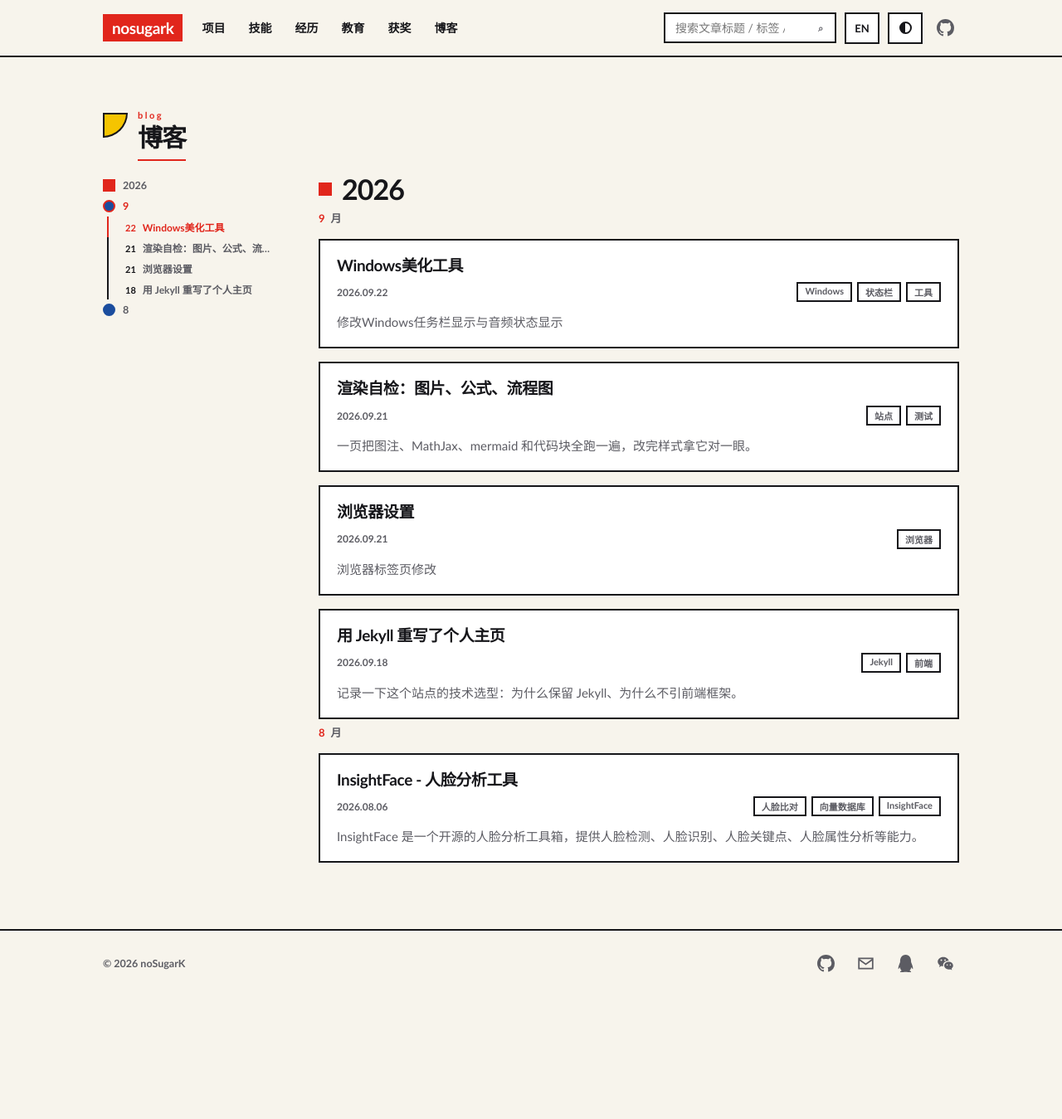
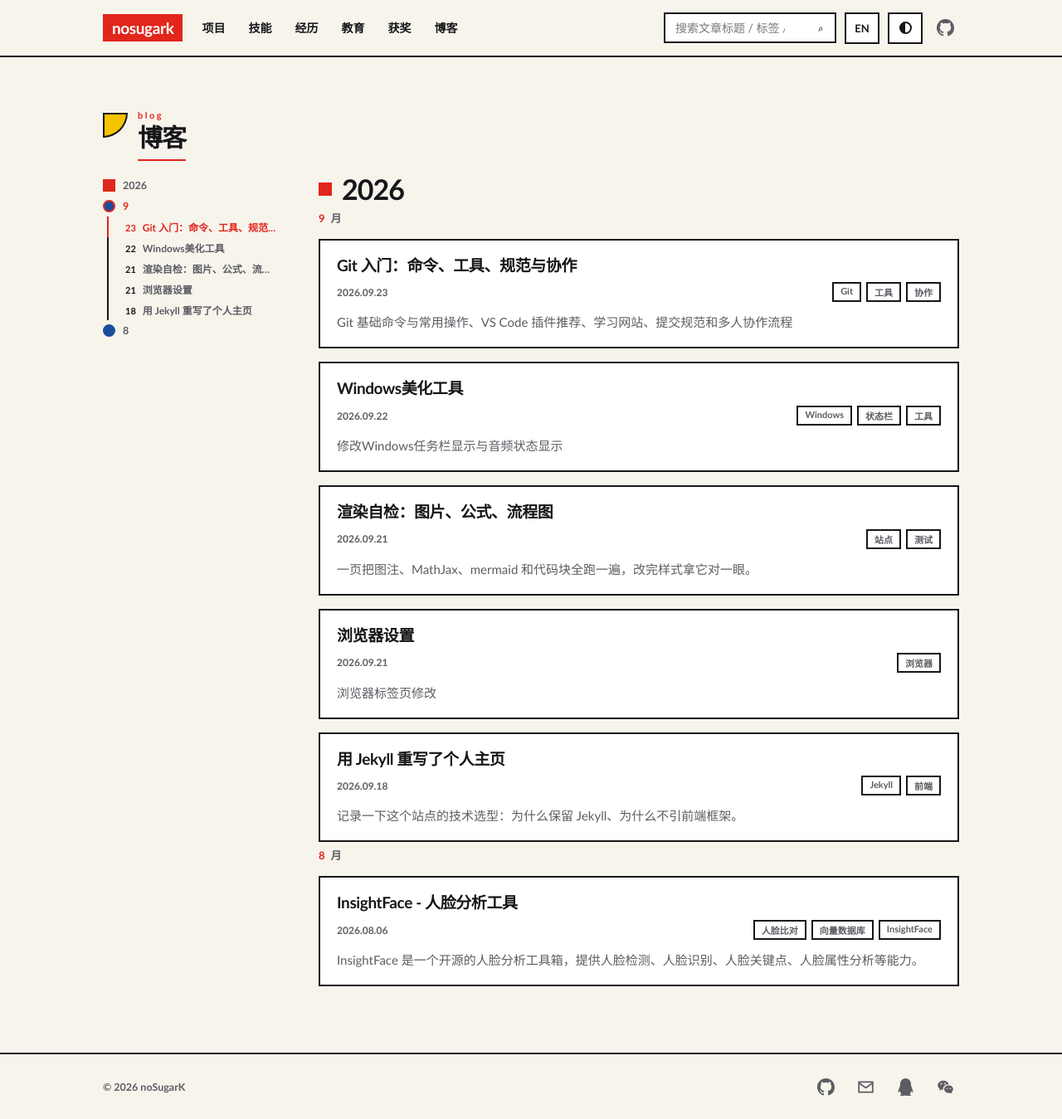
Before and after one commit to noSugarK/nosugark.github.io, a Jekyll site: the page built from blog.html, in a window 1280 px wide and 1349 px high. Shown: the whole window at 83% size. Built offline with Jekyll 4.4.1, drawn with Linux system fonts in a browser that asks for light colours; some of the changed lines change nothing that is shown.

Commit message:
docs: Git 入门：命令、工具、规范与协作
- 基础命令、后悔药、merge 与 rebase 的取舍
- VS Code 插件与学习网站推荐
- 约定式提交规范与多人协作流程（含分支图、冲突处理）
- 补 diff 标题类 token 的高亮配色

````diff
--- /dev/null
+++ b/_posts/2026-09-23-git-basics.md
@@ -0,0 +1,319 @@
+---
+layout: post
+title: Git 入门：命令、工具、规范与协作
+description: Git 基础命令与常用操作、VS Code 插件推荐、学习网站、提交规范和多人协作流程
+tags: [Git, 工具, 协作]
+math: false
+mermaid: true
+---
+
+## 1. 先搞懂四个区域
+
+Git 里的文件只在这四个地方流转，命令说到底就是在它们之间搬东西：
+
+```mermaid
+flowchart LR
+  W[工作区] -- git add --> S[暂存区]
+  S -- git commit --> L[本地仓库]
+  L -- git push --> R[远程仓库]
+  R -- git fetch / pull --> L
+  L -- git switch / restore --> W
+```
+
+- **工作区**：你正在编辑的文件。
+- **暂存区**：下一次提交要包含的改动，用 `git add` 挑进去。
+- **本地仓库**：`git commit` 之后的历史，存在 `.git` 目录里。
+- **远程仓库**：GitHub / GitLab / Gitee 上的那份，团队共享。
+
+## 2. 安装与首次配置
+
+```bash
+# 查看版本，确认安装成功
+git --version
+
+# 身份信息，会写进每一次提交
+git config --global user.name  "你的名字"
+git config --global user.email "you@example.com"
+
+# 新仓库默认分支叫 main
+git config --global init.defaultBranch main
+
+# 默认编辑器改成 VS Code（写提交说明、解决冲突时会用到）
+git config --global core.editor "code --wait"
+
+# Windows 上：提交时转 LF、检出时转 CRLF
+git config --global core.autocrlf true
+
+# 中文文件名不再显示成 \346\226\207 这种转义
+git config --global core.quotepath false
+
+# 查看所有配置
+git config --list --show-origin
+```
+
+> [!TIP]
+> 推荐用 SSH 连接远程仓库，省去每次输密码：`ssh-keygen -t ed25519 -C "you@example.com"` 生成密钥，把 `~/.ssh/id_ed25519.pub` 的内容贴到 GitHub → Settings → SSH and GPG keys，最后用 `ssh -T git@github.com` 测试。
+
+## 3. 基础命令
+
+### 3.1 创建与获取仓库
+
+```bash
+git init                                  # 把当前目录变成 Git 仓库
+git clone git@github.com:user/repo.git    # 克隆远程仓库
+git clone <url> my-dir                    # 克隆到指定目录
+```
+
+### 3.2 日常三件套：查看、暂存、提交
+
+```bash
+git status              # 现在什么状态？最常用，不确定就先敲它
+git diff                # 工作区 vs 暂存区：还没 add 的改动
+git diff --staged       # 暂存区 vs 上次提交：add 了、准备提交的改动
+
+git add file.txt        # 暂存单个文件
+git add .               # 暂存当前目录下所有改动
+git add -p              # 逐块挑选要暂存的改动，适合把一堆改动拆成多次提交
+
+git commit -m "feat: 新增登录页"   # 提交
+git commit --amend                  # 修改最近一次提交（还没 push 时用）
+```
+
+`git diff` 的输出长这样：`-` 开头是删掉的行，`+` 开头是新加的行，`@@` 标出改动在文件里的位置：
+
+```diff
+diff --git a/src/config.js b/src/config.js
+index 3f2a1c0..8b7d9e4 100644
+--- a/src/config.js
++++ b/src/config.js
+@@ -1,5 +1,6 @@
+ export const config = {
+-  timeout: 3000,
++  timeout: 5000,
++  retry: 2,
+   baseURL: "/api",
+   debug: false,
+ };
+```
+
+### 3.3 查看历史
+
+```bash
+git log --oneline --graph --all    # 一行一个提交，画出分支图
+git log -p file.txt                # 某个文件的每次改动
+git show <commit>                  # 某次提交的详细内容
+git blame file.txt                 # 每一行是谁、在哪次提交改的
+```
+
+### 3.4 分支
+
+```bash
+git branch                   # 列出本地分支
+git branch -a                # 包括远程分支
+git switch -c feature/login  # 新建并切换（老写法：git checkout -b）
+git switch main              # 切换分支
+git merge feature/login      # 把 feature/login 合并进当前分支
+git branch -d feature/login  # 删除已合并的分支
+```
+
+### 3.5 与远程同步
+
+```bash
+git remote -v                      # 查看远程地址
+git remote add origin <url>        # 关联远程仓库
+git fetch                          # 只下载远程更新，不动你的代码
+git pull                           # fetch + merge
+git pull --rebase                  # fetch + rebase，历史更干净
+git push -u origin feature/login   # 首次推送新分支并建立跟踪
+git push                           # 之后直接 push
+```
+
+## 4. 常见操作与后悔药
+
+| 场景 | 命令 |
+|--|--|
+| 撤销工作区里某个文件的修改 | `git restore file.txt` |
+| 把文件移出暂存区（保留修改） | `git restore --staged file.txt` |
+| 撤销最近一次提交，改动退回暂存区 | `git reset --soft HEAD~1` |
+| 撤销最近一次提交，改动退回工作区 | `git reset HEAD~1` |
+| 已经 push 的提交想撤销 | `git revert <commit>`（生成一个反向提交，不改历史） |
+| 改到一半要切分支 | `git stash` 暂存 → 切走 → 回来 `git stash pop` |
+| 把别的分支的某个提交拿过来 | `git cherry-pick <commit>` |
+| 误删了分支 / reset 过头 | `git reflog` 找到之前的提交号，再 `git reset --hard <commit>` |
+| 让 Git 忽略某些文件 | 写进 `.gitignore`；已被跟踪的先 `git rm --cached file` |
+
+> [!WARNING]
+> `git reset --hard` 会直接丢掉工作区里没提交的修改，`git push --force` 会覆盖远程历史。这两个命令敲之前先想清楚；多人共用的分支上，改用 `git push --force-with-lease`，别人推过新提交时它会拒绝覆盖。
+
+### merge 还是 rebase？
+
+- **merge**：保留真实的分叉历史，会多出一个合并提交，安全。
+- **rebase**：把你的提交"挪"到最新的基础上，历史是一条直线，但会改写提交号。
+
+原则只有一条：**只 rebase 还没推送、或者只有你自己在用的分支**。公共分支（`main`、`develop`）一律 merge。
+
+## 5. VS Code 插件推荐
+
+VS Code 自带的源代码管理面板（`Ctrl+Shift+G`）已经能完成暂存、提交、推送、解决冲突这些操作，下面这些插件在它的基础上补功能：
+
+| 插件 | 用途 |
+|--|--|
+| [GitLens](https://marketplace.visualstudio.com/items?itemName=eamodio.gitlens) | 行内显示每行代码的作者和提交，查看文件历史、对比分支，功能最全 |
+| [Git Graph](https://marketplace.visualstudio.com/items?itemName=mhutchie.git-graph) | 图形化分支图，右键就能切分支、合并、cherry-pick，轻量直观 |
+| [Git History](https://marketplace.visualstudio.com/items?itemName=donjayamanne.githistory) | 查看某个文件或某一行的历史记录 |
+| [GitHub Pull Requests](https://marketplace.visualstudio.com/items?itemName=GitHub.vscode-pull-request-github) | 在 VS Code 里创建、审查、合并 PR，处理 Issue |
+| [Conventional Commits](https://marketplace.visualstudio.com/items?itemName=vivaxy.vscode-conventional-commits) | 按提交规范一步步选类型、填范围和描述，不用记格式 |
+| [gitignore](https://marketplace.visualstudio.com/items?itemName=codezombiech.gitignore) | 命令面板里一键生成各语言的 `.gitignore` 模板 |
+
+> [!TIP]
+> 刚入门的话，**Git Graph + 自带源代码管理**就够了；GitLens 功能很多，适合用熟以后再装。
+
+## 6. 相关网站
+
+| 网站 | 说明 |
+|--|--|
+| [Pro Git（中文版）](https://git-scm.com/book/zh/v2) | 官方免费教材，从入门到原理，遇到问题先查这里 |
+| [Learn Git Branching](https://learngitbranching.js.org/?locale=zh_CN) | 交互式动画练习分支、rebase、cherry-pick，最适合新手 |
+| [Git 官方文档](https://git-scm.com/docs) | 每个命令的完整参数说明 |
+| [GitHub Docs](https://docs.github.com/zh) | GitHub 的 PR、Actions、权限等功能说明 |
+| [Oh Shit, Git!?!](https://ohshitgit.com/) | 各种"搞砸了怎么办"的急救方案 |
+| [Conventional Commits](https://www.conventionalcommits.org/zh-hans/) | 约定式提交规范原文 |
+| [github/gitignore](https://github.com/github/gitignore) | GitHub 维护的各语言 `.gitignore` 模板合集 |
+
+## 7. 提交规范
+
+一条好的提交说明，要让别人（包括三个月后的你）不看代码就知道这次改了什么、为什么改。目前最通用的是 **约定式提交（Conventional Commits）**：
+
+```text
+<类型>(<范围>): <简短描述>
+
+<正文：为什么改、改了什么，可选>
+
+<脚注：关联 Issue、不兼容变更，可选>
+```
+
+### 常用类型
+
+| 类型 | 含义 | 例子 |
+|--|--|--|
+| `feat` | 新功能 | `feat(auth): 新增短信验证码登录` |
+| `fix` | 修复 bug | `fix(cart): 修复数量为 0 时仍可下单` |
+| `docs` | 只改文档 | `docs: 补充部署说明` |
+| `style` | 格式调整，不影响逻辑 | `style: 统一缩进为 2 空格` |
+| `refactor` | 重构，既不是新功能也不是修 bug | `refactor(api): 拆分请求封装` |
+| `perf` | 性能优化 | `perf: 图片改为懒加载` |
+| `test` | 增加或修改测试 | `test(user): 补充注册边界用例` |
+| `build` | 构建系统或依赖变更 | `build: 升级 vite 到 6.x` |
+| `ci` | CI 配置 | `ci: 增加 PR 自动检查` |
+| `chore` | 其他杂事 | `chore: 更新 .gitignore` |
+| `revert` | 回滚之前的提交 | `revert: feat(auth): 新增短信验证码登录` |
+
+### 几条实用原则
+
+1. **一次提交只做一件事**。修 bug 和顺手重构分开提交，出问题时才好单独回滚。
+2. **标题不超过 50 个字符**，说清"做了什么"；"为什么"写进正文。
+3. **不要写** `update`、`fix bug`、`修改` 这种没有信息量的说明。
+4. 不兼容的改动在类型后加 `!`，或在脚注写 `BREAKING CHANGE:`。
+5. 关联 Issue：脚注写 `Closes #123`，PR 合并后 GitHub 会自动关闭这个 Issue。
+
+```text
+fix(upload): 大文件上传超时后不再重复提交
+
+上传超过 30s 时前端会自动重试，但后端其实已经收到了，
+导致同一文件出现两份。现在重试前先按文件哈希查询是否已存在。
+
+Closes #87
+```
+
+> [!NOTE]
+> 团队想强制执行规范，可以用 [commitlint](https://commitlint.js.org/) 配合 [husky](https://typicode.github.io/husky/) 在提交时自动检查格式，不合规的提交直接拒绝。
+
+## 8. 多人协作流程
+
+### 8.1 分支约定
+
+| 分支 | 作用 |
+|--|--|
+| `main` | 随时可发布的稳定代码，**受保护，不允许直接 push** |
+| `feature/xxx` | 开发新功能，从 `main` 拉出，完成后通过 PR 合并回去 |
+| `fix/xxx` | 修复 bug，同上 |
+| `hotfix/xxx` | 线上紧急修复 |
+
+小团队用上面这套 **GitHub Flow** 就够了。如果项目有固定的版本发布周期，可以再加一个 `develop` 集成分支（也就是 Git Flow）。
+
+```mermaid
+gitGraph
+  commit id: "init"
+  branch feature/login
+  checkout feature/login
+  commit id: "登录页面"
+  commit id: "接口联调"
+  checkout main
+  branch fix/header
+  commit id: "修复头部错位"
+  checkout main
+  merge fix/header id: "PR #12"
+  checkout feature/login
+  merge main id: "同步 main"
+  checkout main
+  merge feature/login id: "PR #13"
+```
+
+### 8.2 一个功能从开始到合并
+
+```bash
+# 1. 先把 main 更新到最新
+git switch main
+git pull
+
+# 2. 从 main 拉出功能分支
+git switch -c feature/login
+
+# 3. 开发，小步提交
+git add -p
+git commit -m "feat(login): 登录表单与校验"
+
+# 4. 开发期间 main 有了新提交？同步过来，尽早处理冲突
+git fetch origin
+git rebase origin/main        # 分支只有你在用时；多人共用的分支改用 git merge origin/main
+
+# 5. 推送到远程
+git push -u origin feature/login
+# rebase 过且之前推送过的话：
+# git push --force-with-lease
+
+# 6. 在 GitHub 上发起 Pull Request，指定审查人
+# 7. 根据 Review 意见继续提交、推送，PR 自动更新
+# 8. 审查通过、CI 通过后合并，删除远程分支
+
+# 9. 本地清理
+git switch main
+git pull
+git branch -d feature/login
+```
+
+### 8.3 解决冲突
+
+两个人改了同一个文件的同一处，merge 或 rebase 时 Git 就会停下来，冲突的文件里会出现这样的标记：
+
+```diff
+<<<<<<< HEAD
+const timeout = 3000;
+=======
+const timeout = 5000;
+>>>>>>> feature/login
+```
+
+1. 在 VS Code 里打开冲突文件，选"采用当前更改 / 采用传入的更改 / 保留双方"，或者手动改成正确的内容，然后删掉所有标记。
+2. `git add <文件>` 标记为已解决。
+3. merge 的话执行 `git commit`；rebase 的话执行 `git rebase --continue`。
+4. 实在搞乱了：`git merge --abort` 或 `git rebase --abort`，一切回到开始之前。
+
+### 8.4 协作守则
+
+- **动手前先 pull，推送前再 pull**，冲突越早发现越好解决。
+- 分支**小而短命**，几天内合并，别让一个分支漂几个星期。
+- PR 描述写清楚：改了什么、为什么改、怎么测试的，改了界面就附截图。
+- Review 看的是代码不是人；意见要具体，最好附上修改建议。
+- 仓库设置里给 `main` 开分支保护：必须通过 PR 合并、至少一人审查、CI 通过。
+- 密钥、密码、`.env` 文件**永远不要提交**，先写进 `.gitignore`。已经推上去的密钥要立刻作废换新，光删提交没用，历史里还在。
--- a/assets/css/main.css
+++ b/assets/css/main.css
@@ -484,6 +484,7 @@
 .highlight .kt,.highlight .nb,.highlight .bp,.highlight .nd,.highlight .na,.highlight .nt,.highlight .nv,.highlight .vi{color:var(--c-warn)}
 .highlight .gd{color:var(--c-caution)}
 .highlight .gi{color:var(--c-tip)}
+.highlight .gh,.highlight .gu,.highlight .gs{color:var(--c-note);font-weight:700}
 .highlight .err{color:inherit;background:none}
 /* mermaid 画布：清掉 .prose pre 的框和底色。
    ponytail: 深色模式直接反色，省一套主题重渲染；
````
